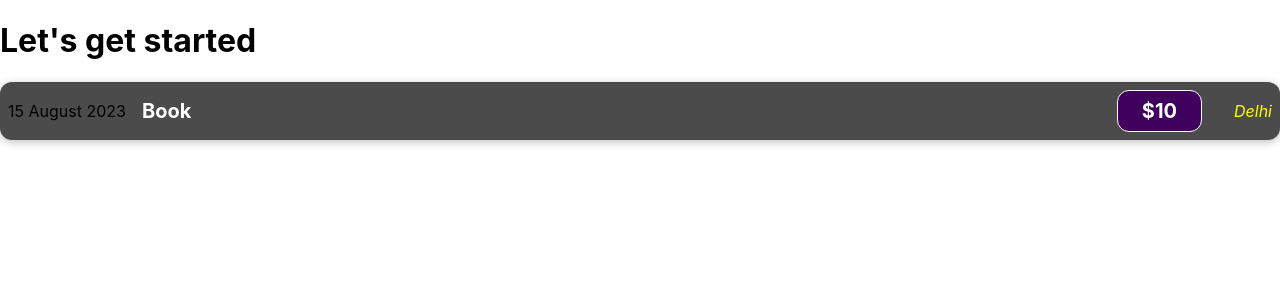
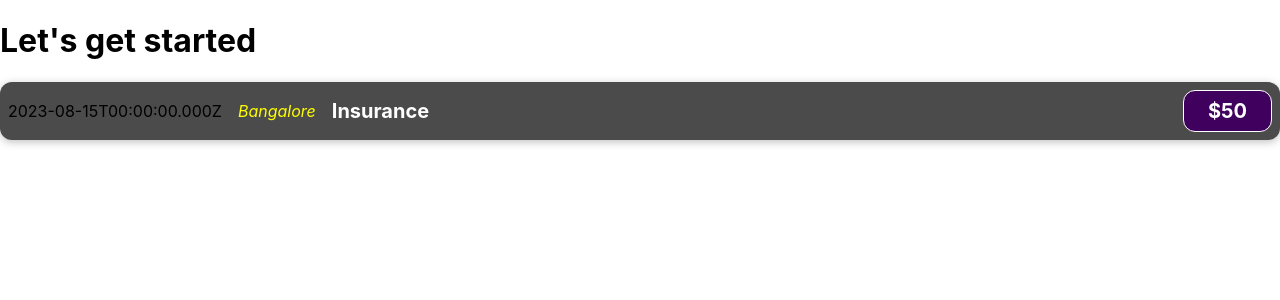
Before and after one commit to neilrrai/SharpenerReact, a React (Create React App) app: page / in a window 1280 px wide. Shown: the top 300 px of the page. Built offline with nearby package versions, Linux system fonts and the light colour scheme.

Commit message:
6/12 JavaScript Inside JSX

```diff
--- a/src/components/ExpenseItem.jsx
+++ b/src/components/ExpenseItem.jsx
@@ -1,16 +1,23 @@
+// Write yoour code at relevant places in the code below:
+
 import "./ExpenseItem.css";
 
-const ExpenseItem = () => {
+function ExpenseItem() {
+  const expenseDate = new Date(2023, 7, 15).toISOString();
+  const expenseTitle = "Insurance";
+  const expenseAmount = 50;
+  const expenseLocation = "Bangalore";
+
   return (
     <div className="expense-item">
-      <div>15 August 2023</div>
+      <div>{expenseDate}</div>
+      <div className="expense-item__location">{expenseLocation}</div>
       <div className="expense-item__description">
-        <h2>Book</h2>
-        <div className="expense-item__price">$10</div>
-        <div className="expense-item__location">Delhi</div>
+        <h2>{expenseTitle}</h2>
+        <div className="expense-item__price">${expenseAmount}</div>
       </div>
     </div>
   );
-};
+}
 
 export default ExpenseItem;
```
